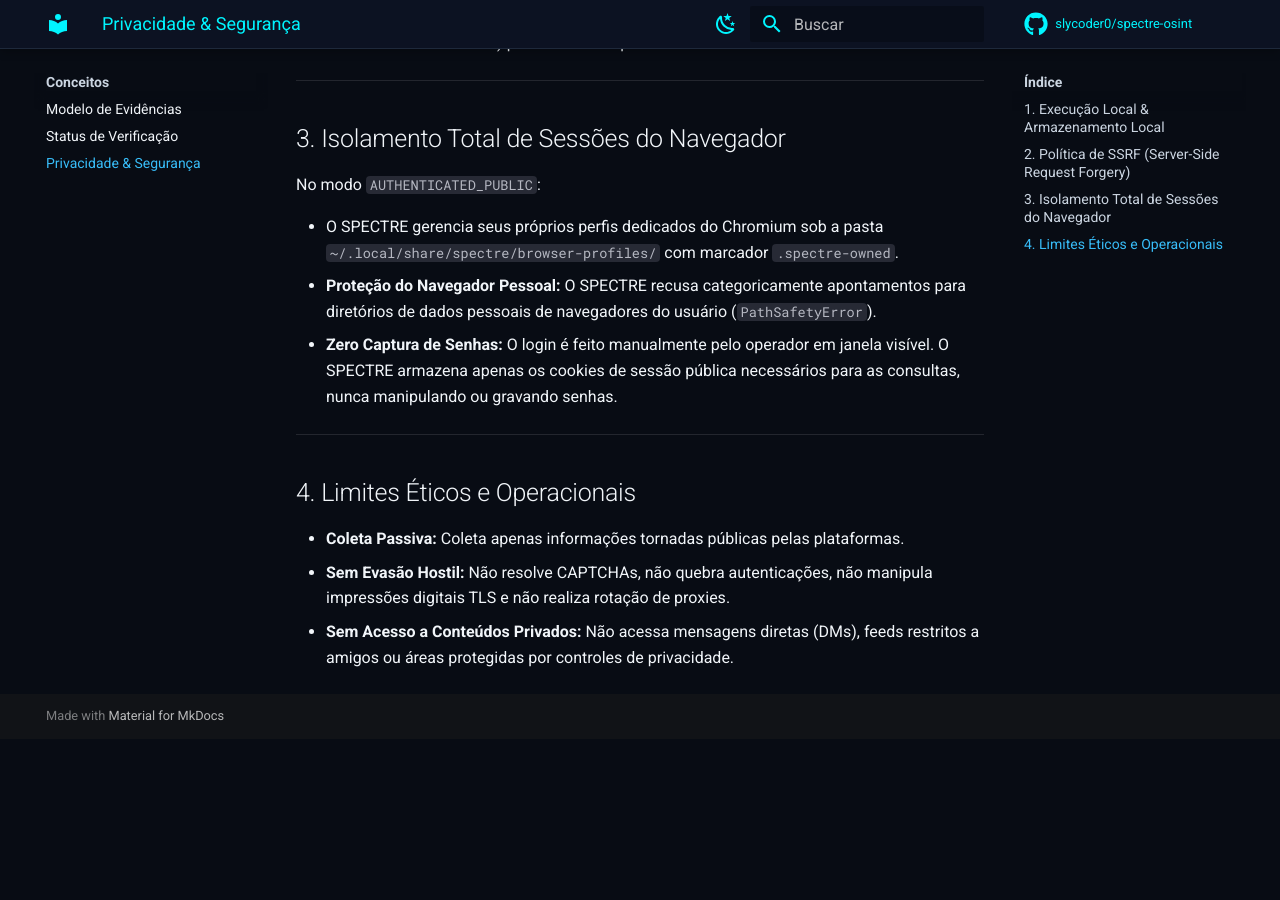
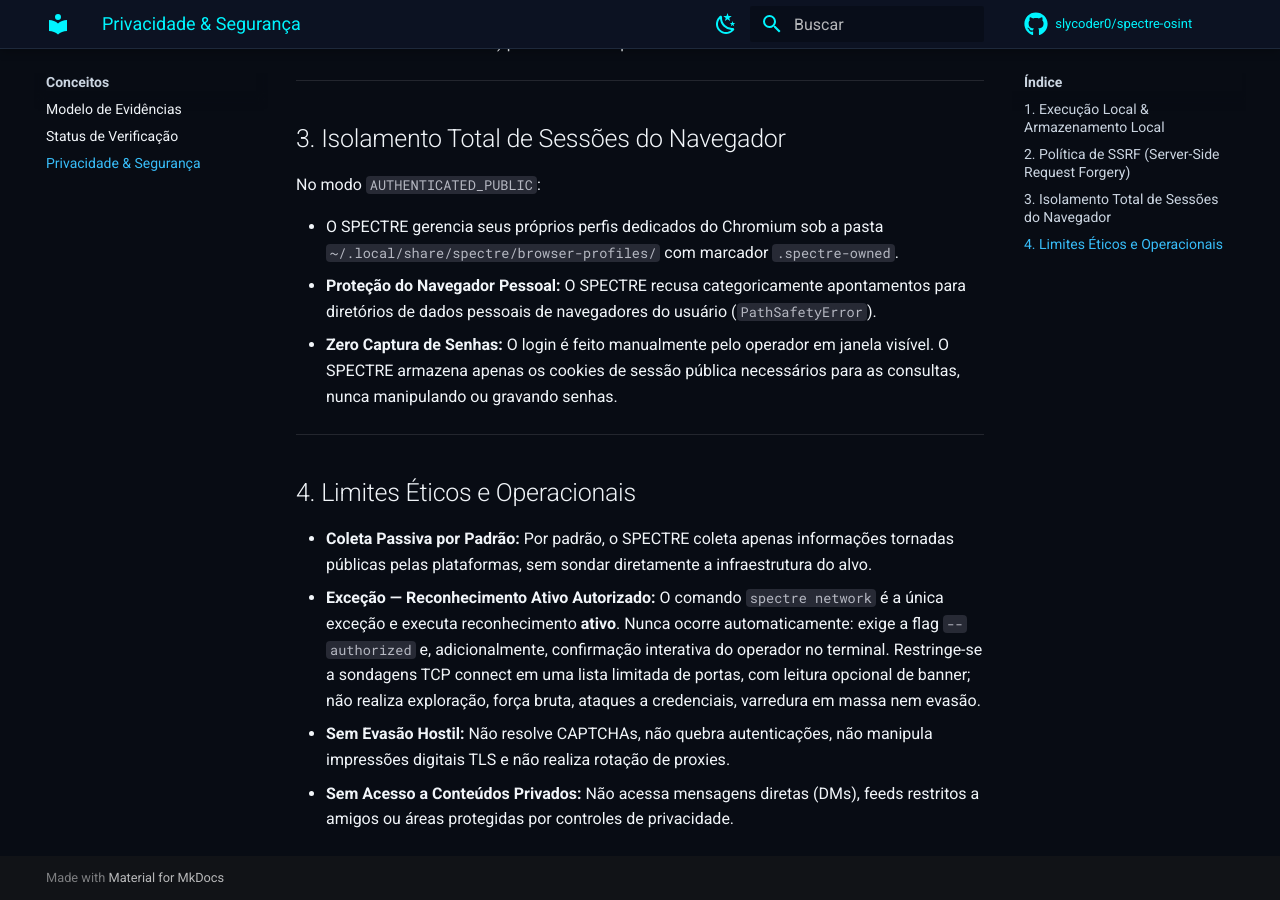
Before and after one commit to slycoder0/spectre-osint, an MkDocs documentation site: the page built from docs/concepts/privacy-and-safety.md, in a window 1280 px wide and 900 px high, scrolled down 968 px. Built offline with MkDocs 1.6.1 and Material for MkDocs 9.7.7, drawn with Linux system fonts in a browser that asks for light colours; comment, search, counter and statistics services are not loaded; before the commit the page ends 1707 px from its top, so only the background shows below that.

```diff
--- a/docs/concepts/privacy-and-safety.md
+++ b/docs/concepts/privacy-and-safety.md
@@ -34,6 +34,7 @@ No modo `AUTHENTICATED_PUBLIC`:
 
 ## 4. Limites Éticos e Operacionais
 
-- **Coleta Passiva:** Coleta apenas informações tornadas públicas pelas plataformas.
+- **Coleta Passiva por Padrão:** Por padrão, o SPECTRE coleta apenas informações tornadas públicas pelas plataformas, sem sondar diretamente a infraestrutura do alvo.
+- **Exceção — Reconhecimento Ativo Autorizado:** O comando `spectre network` é a única exceção e executa reconhecimento **ativo**. Nunca ocorre automaticamente: exige a flag `--authorized` e, adicionalmente, confirmação interativa do operador no terminal. Restringe-se a sondagens TCP connect em uma lista limitada de portas, com leitura opcional de banner; não realiza exploração, força bruta, ataques a credenciais, varredura em massa nem evasão.
 - **Sem Evasão Hostil:** Não resolve CAPTCHAs, não quebra autenticações, não manipula impressões digitais TLS e não realiza rotação de proxies.
 - **Sem Acesso a Conteúdos Privados:** Não acessa mensagens diretas (DMs), feeds restritos a amigos ou áreas protegidas por controles de privacidade.
```
Also changed, not shown: docs/commands.md (+1 -1 lines), docs/configuration.md (+1 -1 lines).
